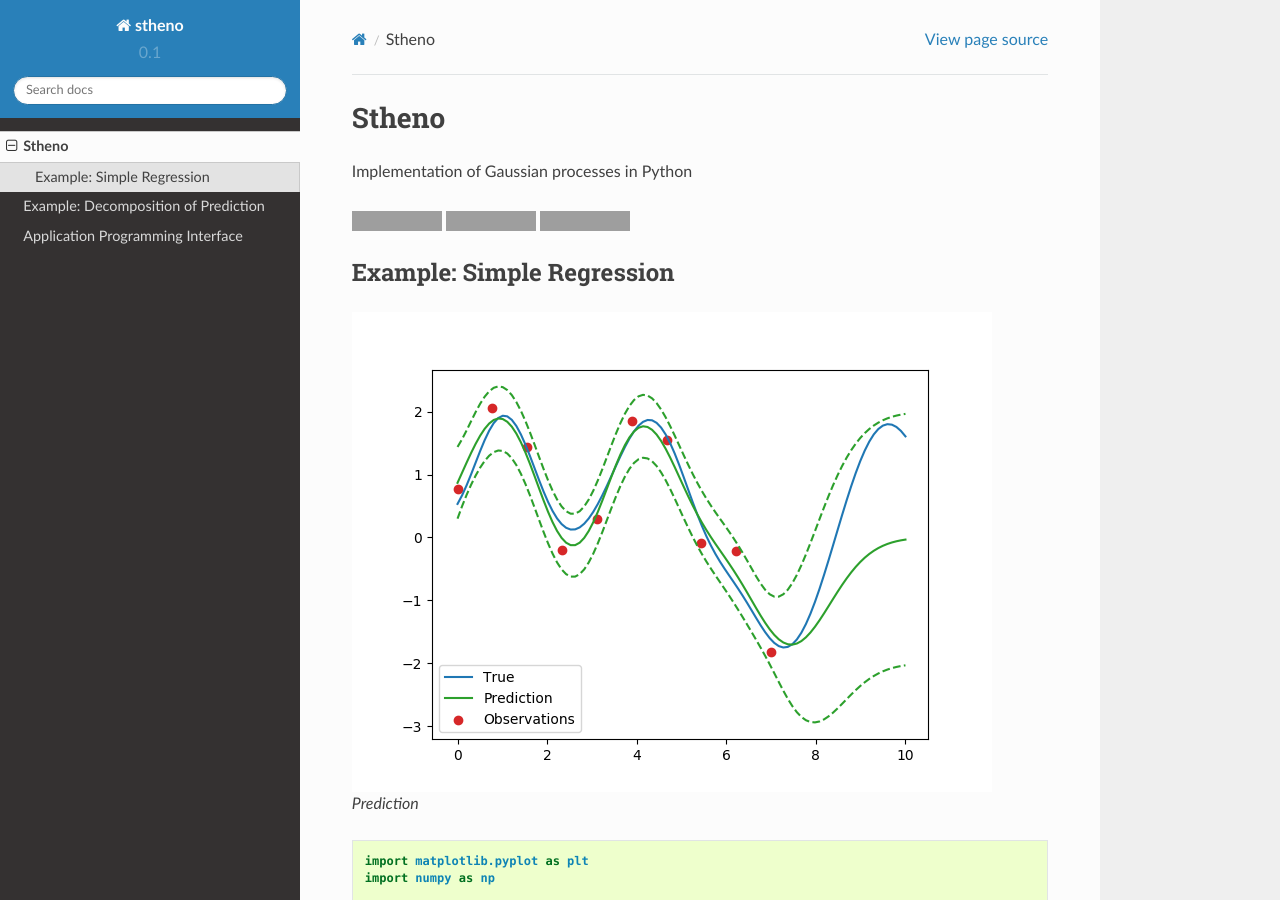
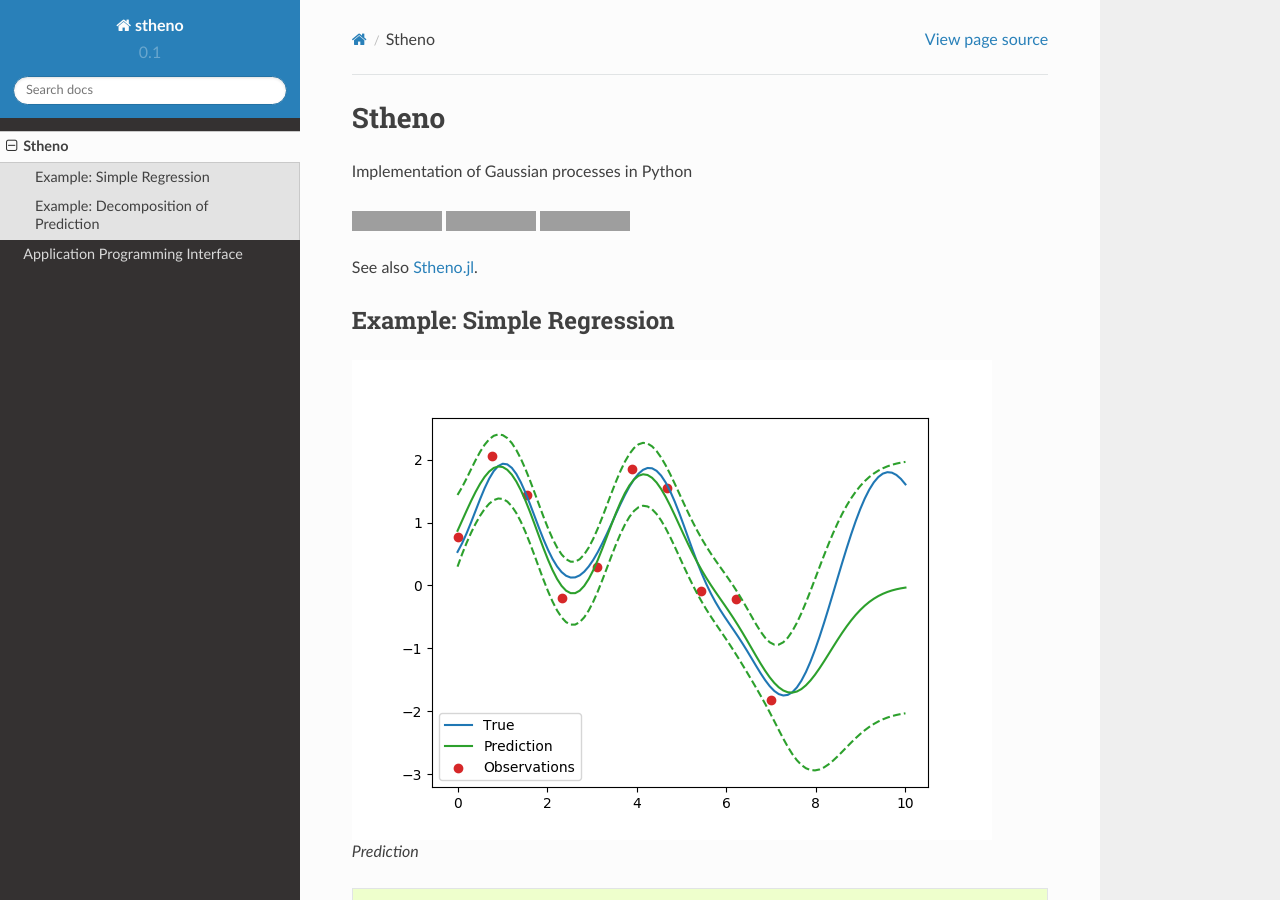
Before and after one commit to wesselb/stheno, a Sphinx documentation site: the page built from doc/readme.rst, in a window 1280 px wide and 900 px high. Built offline with Sphinx 7.4.7 and the Read the Docs theme 2.0.0, drawn with Linux system fonts in a browser that asks for light colours; grey boxes are pictures that could not be loaded.

Commit message:
Update docs

```diff
--- a/doc/readme.rst
+++ b/doc/readme.rst
@@ -4,6 +4,8 @@ Stheno
 Implementation of Gaussian processes in Python
 
 |Build| |Coverage Status| |Latest Docs|
+
+See also `Stheno.jl <https://github.com/willtebbutt/Stheno.jl>`__.
 
 Example: Simple Regression
 --------------------------
@@ -50,7 +52,7 @@ Example: Simple Regression
     plt.show()
 
 Example: Decomposition of Prediction
-====================================
+------------------------------------
 
 .. figure:: https://raw.githubusercontent.com/wesselb/stheno/master/readme_prediction2.png
    :alt: Prediction
```
Also changed, not shown: README.md (+2 -0 lines).
